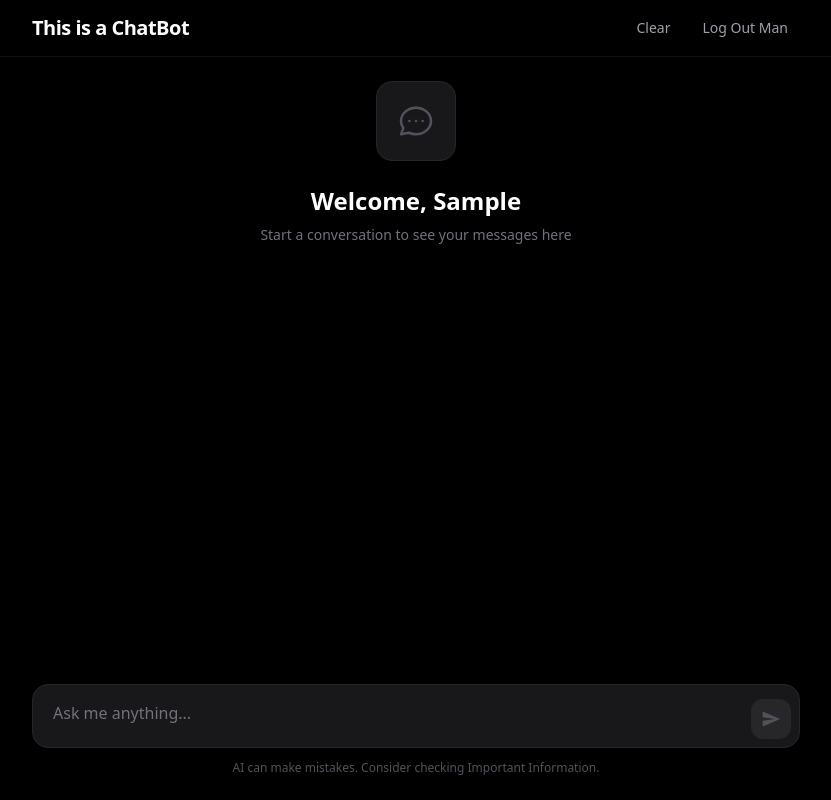
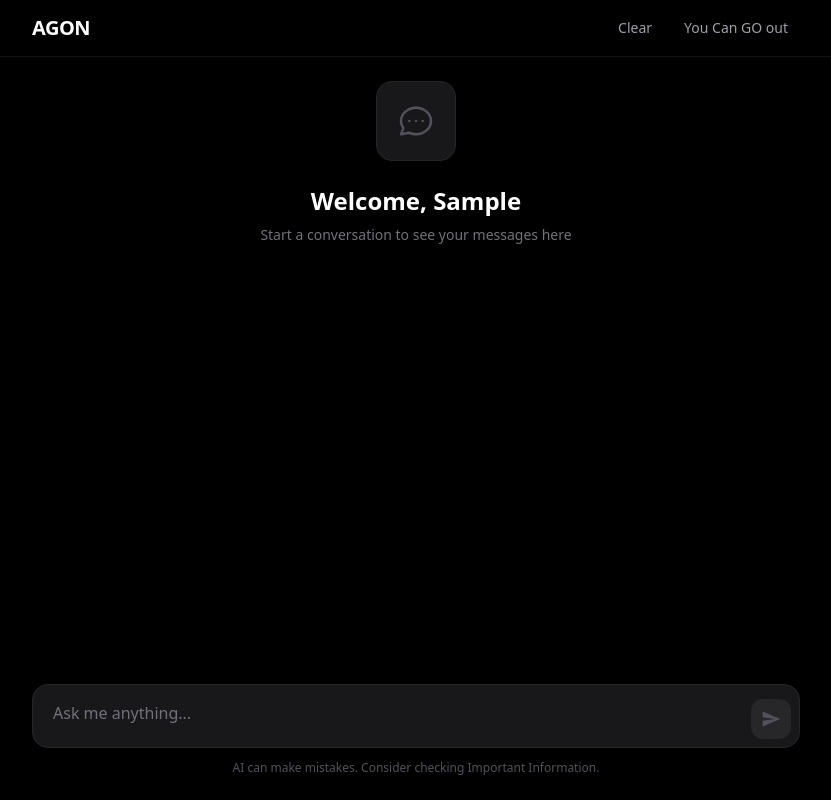
Before and after one commit to Abhihawkz/cicd, a React app in the folder frontend/: page /dashboard in a window 1280 px wide. Shown: the whole page, without its empty margins (224-1055 px from the left). Built offline with nearby package versions, Linux system fonts and the light colour scheme; sample sign-in values are in the browser's storage; the HTML template or start-up script is replaced by a standard one.

Commit message:
this is a demo

```diff
--- a/frontend/components/Dashboard.jsx
+++ b/frontend/components/Dashboard.jsx
@@ -44,9 +44,7 @@
       <header className="border-b border-zinc-800/50 px-4 py-3">
         <div className="max-w-3xl mx-auto flex justify-between items-center">
           <div>
-            <h1 className="text-xl font-semibold tracking-tight">
-              This is a ChatBot
-            </h1>
+            <h1 className="text-xl font-semibold tracking-tight">AGON</h1>
           </div>
           <div className="flex gap-2">
             <button
@@ -59,7 +57,7 @@
               onClick={handleLogout}
               className="text-zinc-400 hover:text-white px-3 py-1.5 rounded-lg hover:bg-zinc-900 transition-all duration-200 text-sm"
             >
-              Log Out Man
+              You Can GO out
             </button>
           </div>
         </div>
```
